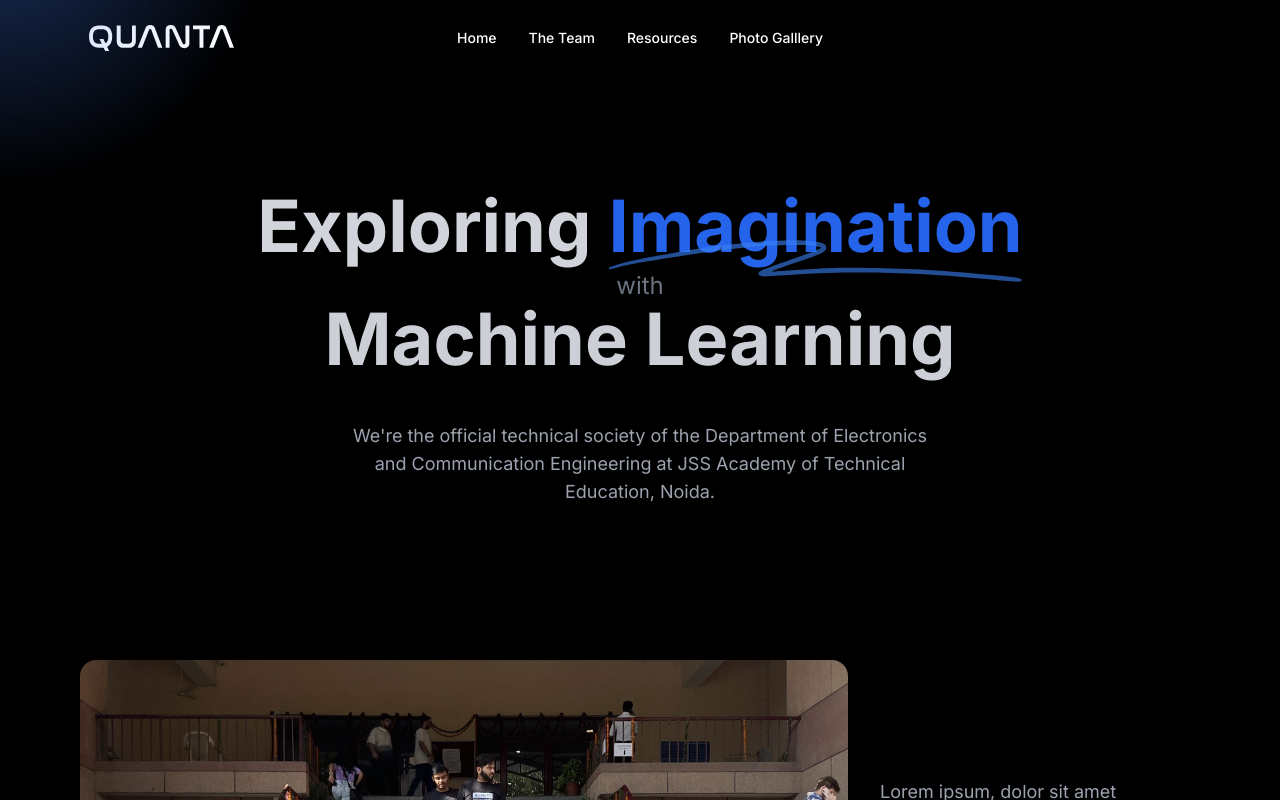
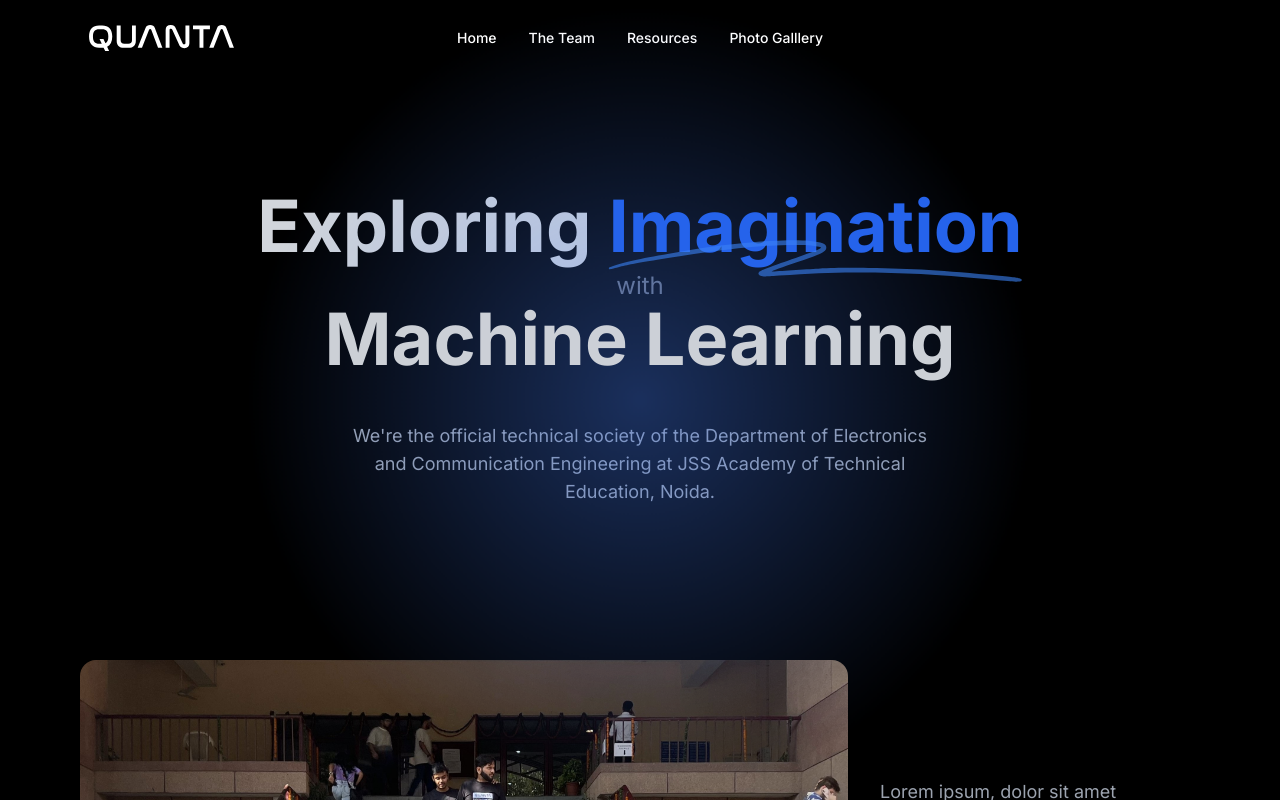
Before and after one commit to thisisamish/quanta, a Next.js app: page / in a window 1280 px wide. Shown: the top 800 px of the page. Built offline with nearby package versions, Linux system fonts and the light colour scheme.

Commit message:
rewrite: hover effect

```diff
--- a/app/components/HoverEffect.tsx
+++ b/app/components/HoverEffect.tsx
@@ -1,36 +1,30 @@
-import { useState, useEffect } from 'react';
+'use client';
 
-interface MousePosition {
-	x: number;
-	y: number;
-}
+import { useEffect, useRef } from 'react';
 
 const HoverEffect = () => {
-	const [cursorPosition, setCursorPosition] = useState<MousePosition>({
-		x: 0,
-		y: 0,
-	});
-	const handleMouseMove = (event: MouseEvent) => {
-		setCursorPosition({ x: event.clientX, y: event.clientY });
-	};
+	const blobRef = useRef<HTMLDivElement>(null);
 	useEffect(() => {
-		window.addEventListener('mousemove', handleMouseMove);
+		const blob = blobRef.current;
 
-		return () => {
-			window.removeEventListener('mousemove', handleMouseMove);
+		window.onpointermove = (event) => {
+			const { clientX, clientY } = event;
+			if (blob) {
+				blob.animate(
+					{
+						left: `${clientX}px`,
+						top: `${clientY}px`,
+					},
+					{ duration: 2000, fill: 'forwards' }
+				);
+			}
 		};
 	}, []);
 
 	return (
-		<div className="hover-container">
-			<div
-				className="hover-effect"
-				style={{
-					left: cursorPosition.x + 'px',
-					top: cursorPosition.y + 'px',
-				}}
-			></div>
-		</div>
+		<>
+			<div className="blob" ref={blobRef}></div>
+		</>
 	);
 };
 
--- a/app/globals.css
+++ b/app/globals.css
@@ -2,33 +2,33 @@
 @tailwind components;
 @tailwind utilities;
 
-/* @media (min-width: 400px) {
-	.background-gradient::before {
-		background: radial-gradient(
-			30% 50% at 50% 50%,
-			rgba(71, 127, 247, 0.376) 0%,
-			rgba(37, 38, 44, 0) 100%
-		);
-		z-index: -10;
-		content: '';
-		position: absolute;
-		inset: 0px;
-		pointer-events: none;
-		animation: 40s linear 1s infinite heartbeat;
+@keyframes heartbeat {
+	0% {
+		transform: scale(1);
 	}
-} */
-
-.hover-container {
-	position: fixed;
-	width: 100%;
-	height: 100%;
-	pointer-events: none;
+	25% {
+		transform: scale(1.5);
+	}
+	50% {
+		transform: scale(2);
+	}
+	75% {
+		transform: scale(1.5);
+	}
+	100% {
+		transform: scale(1);
+	}
 }
 
-.hover-effect {
+.blob {
+	background-color: white;
+	height: 34vmax;
+	aspect-ratio: 1;
 	position: absolute;
-	width: 300px;
-	height: 300px;
+	left: 50%;
+	top: 50%;
+	translate: -50% -50%;
+	border-radius: 50%;
 	background: radial-gradient(
 		circle,
 		rgba(71, 127, 247, 0.376) 0%,
@@ -36,21 +36,3 @@
 	);
 	animation: 10s linear 0s infinite heartbeat;
 }
-
-@keyframes heartbeat {
-	0% {
-		transform: translate(-50%, -50%) scale(1);
-	}
-	25% {
-		transform: translate(-50%, -50%) scale(1.5);
-	}
-	50% {
-		transform: translate(-50%, -50%) scale(2);
-	}
-	75% {
-		transform: translate(-50%, -50%) scale(1.5);
-	}
-	100% {
-		transform: translate(-50%, -50%) scale(1);
-	}
-}
```
